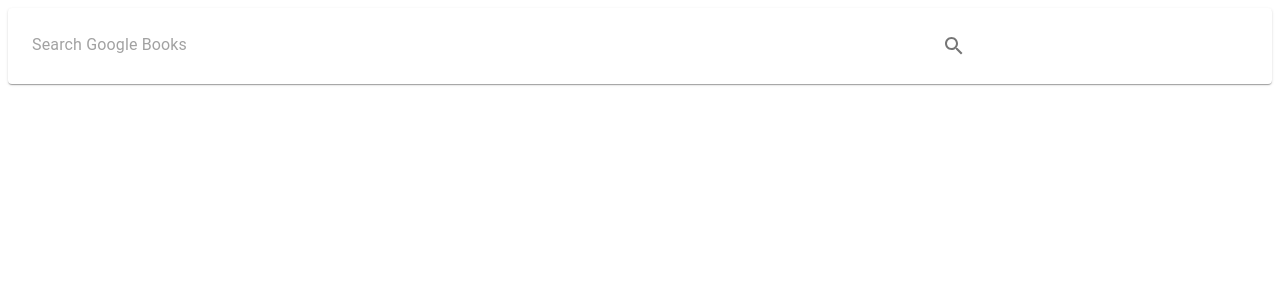
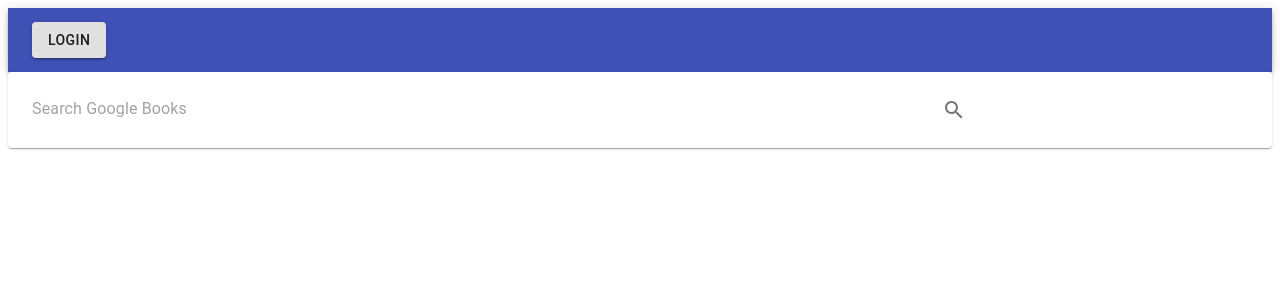
Before and after one commit to mendahu/off-nominal-book-club, a Next.js app: page /books/new in a window 1280 px wide. Shown: the top 300 px of the page. Built offline with nearby package versions, Linux system fonts and the light colour scheme.

Commit message:
update layout

```diff
--- a/pages/books/new.tsx
+++ b/pages/books/new.tsx
@@ -1,5 +1,6 @@
 import React, { useState, useEffect } from "react";
 import SearchBar from "../../src/components/SearchBar";
+import Layout from "../../src/components/DefaultLayout";
 import SearchResultsList from "../../src/components/SearchResultsList";
 import ConfirmResults from "../../src/components/ConfirmResults";
 import axios from "axios";
@@ -100,7 +101,7 @@ export default function New() {
   }
 
   return (
-    <section>
+    <Layout>
       {mode === SEARCH && (
         <SearchBar
           results={searchResults}
@@ -132,6 +133,6 @@ export default function New() {
           mode={mode}
         />
       )}
-    </section>
+    </Layout>
   );
 }
--- a/src/components/Authentication/LoginForm.jsx
+++ b/src/components/Authentication/LoginForm.jsx
@@ -19,13 +19,13 @@ const LoginForm = (props) => {
   if (!userId) {
     return (
       <div>
-        <Button onClick={logUserIn} variant="contained" color="primary">Login</Button>
+        <Button onClick={logUserIn} variant="contained" color="default">Login</Button>
       </div>
     )
   } else {
     return (
       <div>
-        <Button onClick={logUserOut} variant="contained" color="primary">Logout</Button>
+        <Button onClick={logUserOut} variant="contained" color="default">Logout</Button>
       </div>
     )
   }
--- a/src/components/Navbar.jsx
+++ b/src/components/Navbar.jsx
@@ -1,10 +1,13 @@
-import { AppBar } from "@material-ui/core";
+import { AppBar, Toolbar } from "@material-ui/core";
 import LoginForm from './Authentication/LoginForm'
 
 const Navbar = props => {
   return (
     <AppBar position="static">
-      <LoginForm />
+      <Toolbar>
+
+        <LoginForm />
+      </Toolbar>
 
     </AppBar>
   )
```
